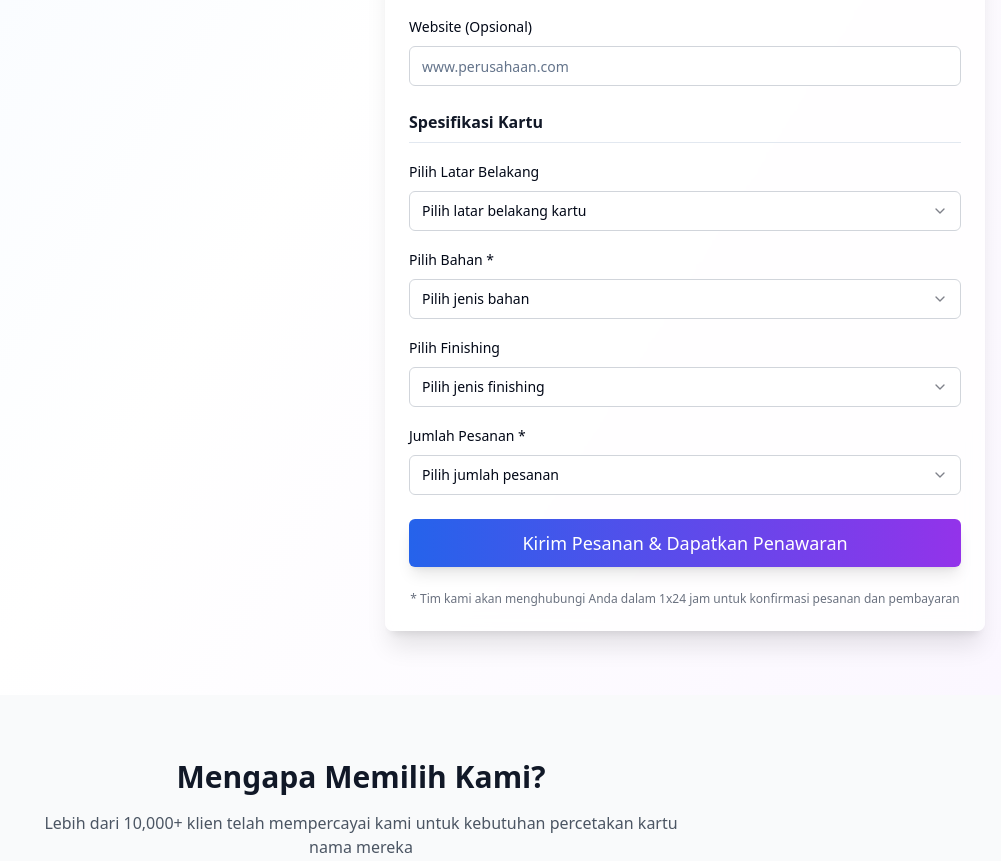
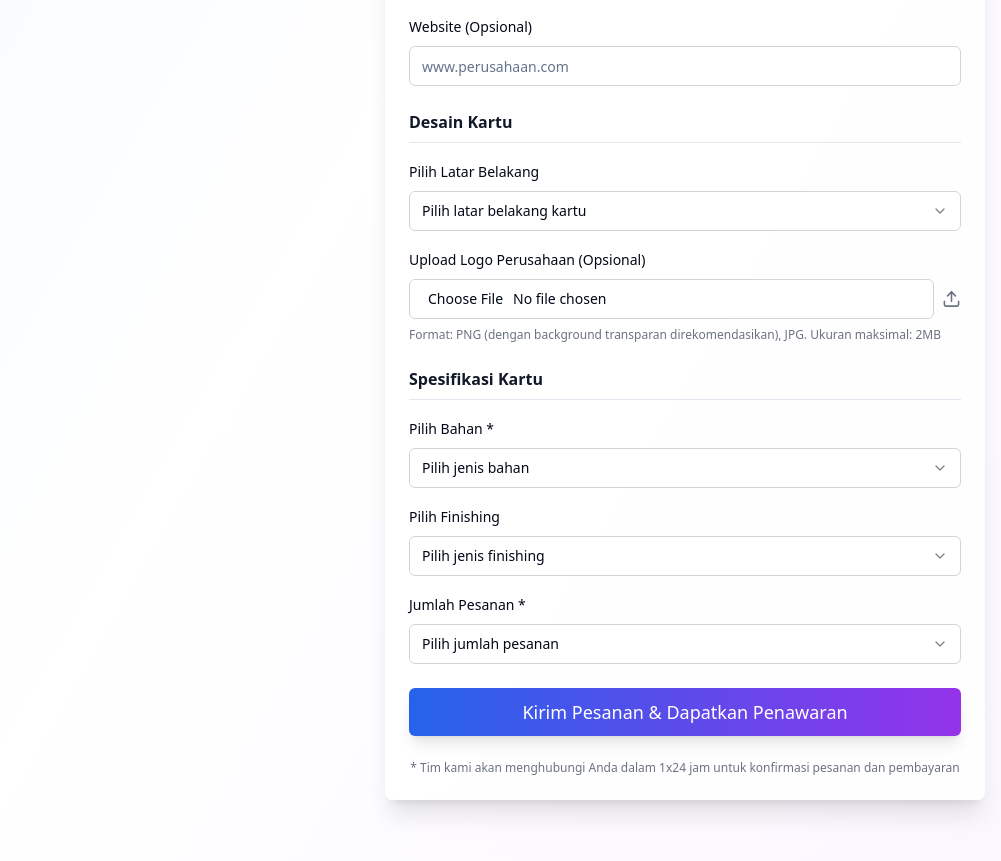
Before and after one commit to umankfams/kartu-nama-indonesia-ceria, a React (Vite) app: page / in a window 1280 px wide. Shown: the part 957-1818 px from the top of the page, without its empty margins (279-1280 px from the left). Built offline with nearby package versions, Linux system fonts and the light colour scheme.

Commit message:
feat: Add image upload options
Adds options for uploading image backgrounds and logos to the business card ordering page.

```diff
--- a/src/pages/Index.tsx
+++ b/src/pages/Index.tsx
@@ -1,4 +1,3 @@
-
 import { useState } from "react";
 import { Card, CardContent, CardDescription, CardHeader, CardTitle } from "@/components/ui/card";
 import { Button } from "@/components/ui/button";
@@ -7,7 +6,7 @@ import { Label } from "@/components/ui/label";
 import { Select, SelectContent, SelectItem, SelectTrigger, SelectValue } from "@/components/ui/select";
 import { Textarea } from "@/components/ui/textarea";
 import { Badge } from "@/components/ui/badge";
-import { CreditCard, Phone, Mail, MapPin, Star, Package, Truck, Shield, Image } from "lucide-react";
+import { CreditCard, Phone, Mail, MapPin, Star, Package, Truck, Shield, Image, Upload } from "lucide-react";
 import { useToast } from "@/hooks/use-toast";
 
 const Index = () => {
@@ -23,11 +22,23 @@ const Index = () => {
     bahan: "",
     finishing: "",
     jumlah: "",
-    background: ""
+    background: "",
+    customBackground: "",
+    logo: ""
   });
 
   const handleInputChange = (field: string, value: string) => {
     setFormData(prev => ({ ...prev, [field]: value }));
+  };
+
+  const handleImageUpload = (field: string, file: File) => {
+    const url = URL.createObjectURL(file);
+    setFormData(prev => ({ ...prev, [field]: url }));
+
+    toast({
+      title: "Gambar berhasil diunggah!",
+      description: `${field === 'customBackground' ? 'Latar belakang' : 'Logo'} telah ditambahkan ke kartu nama Anda.`,
+    });
   };
 
   const handleSubmit = (e: React.FormEvent) => {
@@ -59,7 +70,8 @@ const Index = () => {
     { value: "gradient-purple", label: "Gradient Ungu", description: "Gradasi ungu elegan" },
     { value: "minimal-white", label: "Minimal Putih", description: "Putih bersih minimalis" },
     { value: "geometric", label: "Pola Geometris", description: "Pola geometris modern" },
-    { value: "texture-paper", label: "Tekstur Kertas", description: "Tekstur kertas alami" }
+    { value: "texture-paper", label: "Tekstur Kertas", description: "Tekstur kertas alami" },
+    { value: "custom", label: "Upload Gambar", description: "Gunakan gambar sendiri" }
   ];
 
   const jumlahOptions = [
@@ -70,6 +82,10 @@ const Index = () => {
   ];
 
   const getCardBackground = () => {
+    if (formData.background === "custom" && formData.customBackground) {
+      return `bg-cover bg-center bg-no-repeat`;
+    }
+
     switch (formData.background) {
       case "gradient-blue":
         return "bg-gradient-to-br from-blue-600 to-blue-800";
@@ -149,7 +165,20 @@ const Index = () => {
               </p>
             </div>
 
-            <Card className={`${getCardBackground()} ${getTextColor()} p-8 shadow-2xl transform hover:scale-105 transition-transform duration-300`}>
+            <Card
+              className={`${getCardBackground()} ${getTextColor()} p-8 shadow-2xl transform hover:scale-105 transition-transform duration-300 relative overflow-hidden`}
+              style={formData.background === "custom" && formData.customBackground ? {
+                backgroundImage: `url(${formData.customBackground})`,
+                backgroundSize: 'cover',
+                backgroundPosition: 'center',
+                backgroundRepeat: 'no-repeat'
+              } : {}}
+            >
+              {/* Custom background overlay for better text readability */}
+              {formData.background === "custom" && formData.customBackground && (
+                <div className="absolute inset-0 bg-black/40 z-0"></div>
+              )}
+
               {formData.background === "geometric" && (
                 <div className="absolute inset-0 opacity-10">
                   <div className="absolute top-4 right-4 w-20 h-20 border border-white/30 rotate-45"></div>
@@ -157,6 +186,7 @@ const Index = () => {
                   <div className="absolute top-1/2 left-1/3 w-12 h-12 border border-white/30 -rotate-45"></div>
                 </div>
               )}
+
               <div className="space-y-4 relative z-10">
                 <div className="flex items-start justify-between">
                   <div>
@@ -170,7 +200,16 @@ const Index = () => {
                       {formData.perusahaan || "Nama Perusahaan"}
                     </p>
                   </div>
-                  <CreditCard className={`w-8 h-8 ${getAccentColor()}`} />
+                  <div className="flex items-center gap-2">
+                    {formData.logo && (
+                      <img
+                        src={formData.logo}
+                        alt="Logo"
+                        className="w-12 h-12 object-contain rounded"
+                      />
+                    )}
+                    <CreditCard className={`w-8 h-8 ${getAccentColor()}`} />
+                  </div>
                 </div>
 
                 <div className="space-y-2 text-sm">
@@ -319,10 +358,10 @@ const Index = () => {
                   </div>
                 </div>
 
-                {/* Specifications */}
+                {/* Design Options */}
                 <div className="space-y-4">
                   <h3 className="font-semibold text-gray-900 border-b pb-2">
-                    Spesifikasi Kartu
+                    Desain Kartu
                   </h3>
 
                   <div className="space-y-2">
@@ -349,6 +388,59 @@ const Index = () => {
                       </SelectContent>
                     </Select>
                   </div>
+
+                  {formData.background === "custom" && (
+                    <div className="space-y-2">
+                      <Label htmlFor="customBackground">Upload Gambar Latar Belakang</Label>
+                      <div className="flex items-center gap-2">
+                        <Input
+                          id="customBackground"
+                          type="file"
+                          accept="image/*"
+                          onChange={(e) => {
+                            const file = e.target.files?.[0];
+                            if (file) {
+                              handleImageUpload("customBackground", file);
+                            }
+                          }}
+                          className="border-gray-300 focus:border-blue-500"
+                        />
+                        <Upload className="w-5 h-5 text-gray-500" />
+                      </div>
+                      <p className="text-xs text-gray-500">
+                        Format: JPG, PNG. Ukuran maksimal: 5MB. Resolusi direkomendasikan: 1050x600px
+                      </p>
+                    </div>
+                  )}
+
+                  <div className="space-y-2">
+                    <Label htmlFor="logo">Upload Logo Perusahaan (Opsional)</Label>
+                    <div className="flex items-center gap-2">
+                      <Input
+                        id="logo"
+                        type="file"
+                        accept="image/*"
+                        onChange={(e) => {
+                          const file = e.target.files?.[0];
+                          if (file) {
+                            handleImageUpload("logo", file);
+                          }
+                        }}
+                        className="border-gray-300 focus:border-blue-500"
+                      />
+                      <Upload className="w-5 h-5 text-gray-500" />
+                    </div>
+                    <p className="text-xs text-gray-500">
+                      Format: PNG (dengan background transparan direkomendasikan), JPG. Ukuran maksimal: 2MB
+                    </p>
+                  </div>
+                </div>
+
+                {/* Specifications */}
+                <div className="space-y-4">
+                  <h3 className="font-semibold text-gray-900 border-b pb-2">
+                    Spesifikasi Kartu
+                  </h3>
 
                   <div className="space-y-2">
                     <Label htmlFor="bahan">Pilih Bahan *</Label>
```
